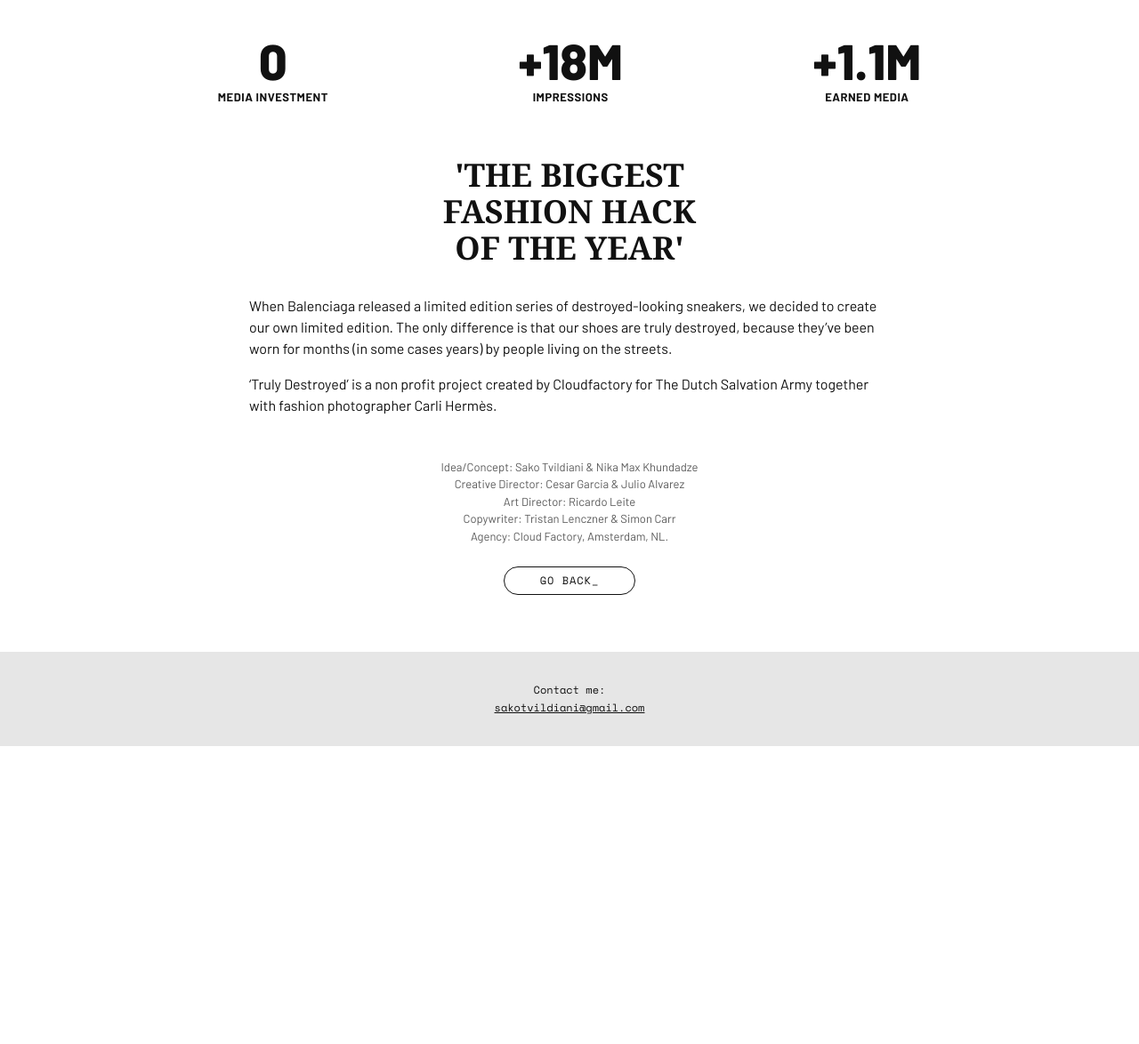
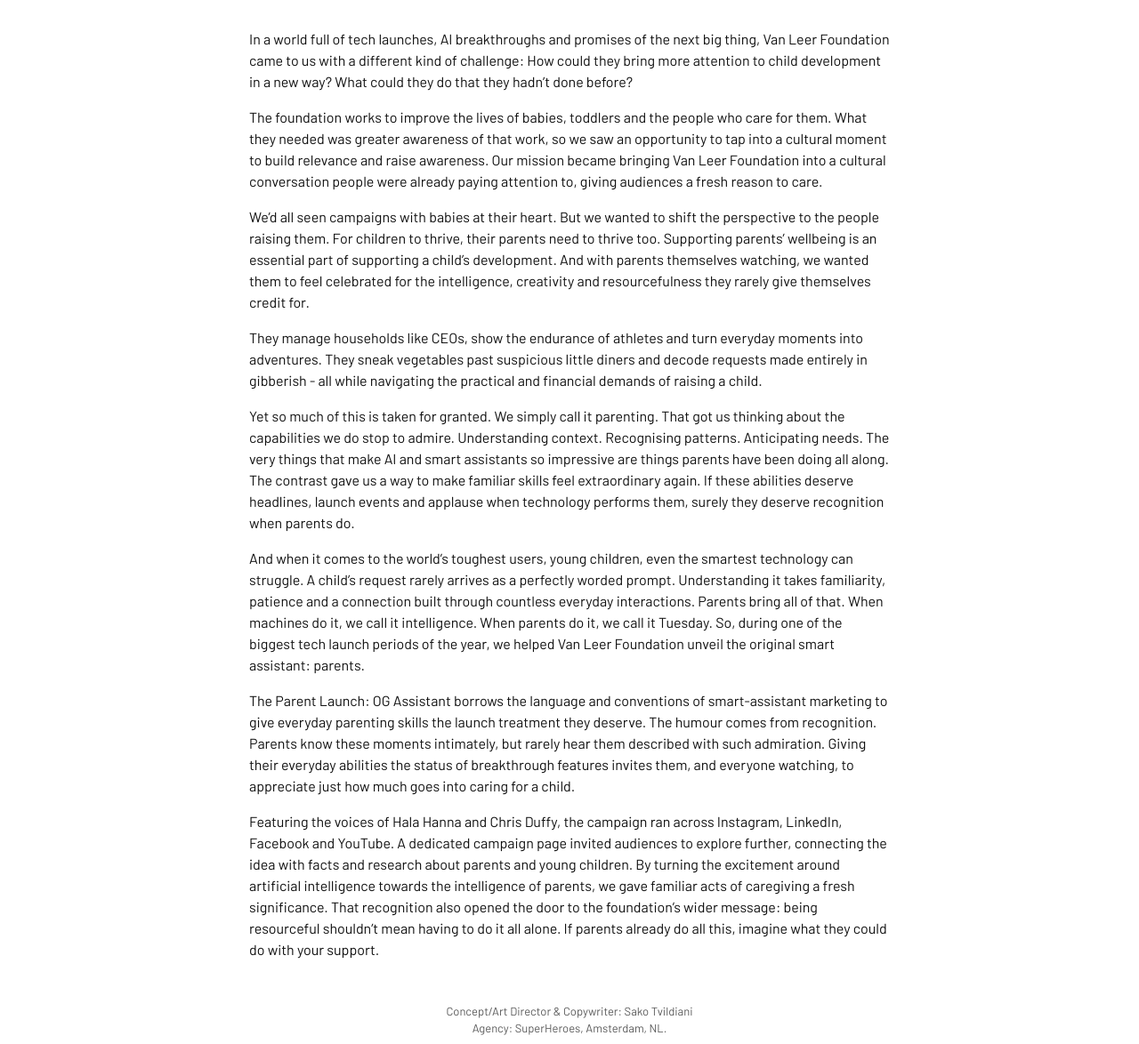
Before and after one commit to sakotenzin/sakotenz.github.io, a Jekyll site: the page built from _posts/2026-11-18-van-leer-foundation-parent-tech-launch.md, in a window 1280 px wide and 1400 px high, scrolled down 556 px. Shown: the part 226-1400 px from the top of the window at 89% size. Built offline with Jekyll 4.4.1, drawn with Linux system fonts in a browser that asks for light colours; before the commit the page ends 1621 px from its top, so only the background shows below that.

Commit message:
Update _posts/2026-11-18-van-leer-foundation-parent-tech-launch.md (via Pages CMS)

```diff
--- a/_posts/2026-11-18-van-leer-foundation-parent-tech-launch.md
+++ b/_posts/2026-11-18-van-leer-foundation-parent-tech-launch.md
@@ -10,15 +10,30 @@ card:
 ---
 https://www.youtube.com/watch?v=ZVIRxXQ-PzA
 
-<div class="stats"><div><b>0</b><span>MEDIA INVESTMENT</span></div><div><b>+18M</b><span>IMPRESSIONS</span></div><div><b>+1.1M</b><span>EARNED MEDIA</span></div></div>
+In a world full of tech launches, AI breakthroughs and promises of the next big thing, Van Leer Foundation came to us with a different kind of challenge: How could they bring more attention to child development in a new way? What could they do that they hadn’t done before?
 
-## 'THE BIGGEST<br>FASHION HACK<br>OF THE YEAR'
-{: .statement}
+The foundation works to improve the lives of babies, toddlers and the people who care for them. What they needed was greater awareness of that work, so we saw an opportunity to tap into a cultural moment to build relevance and raise awareness. Our mission became bringing Van Leer Foundation into a cultural conversation people were already paying attention to, giving audiences a fresh reason to care.
 
-When Balenciaga released a limited edition series of destroyed-looking sneakers, we decided to create our own limited edition. The only difference is that our shoes are truly destroyed, because they’ve been worn for months (in some cases years) by people living on the streets.
+We’d all seen campaigns with babies at their heart. But we wanted to shift the perspective to the people raising them. For children to thrive, their parents need to thrive too. Supporting parents’ wellbeing is an essential part of supporting a child’s development. And with parents themselves watching, we wanted them to feel celebrated for the intelligence, creativity and resourcefulness they rarely give themselves credit for.
 
-‘Truly Destroyed’ is a non profit project created by Cloudfactory for The Dutch Salvation Army together with fashion photographer Carli Hermès.
+They manage households like CEOs, show the endurance of athletes and turn everyday moments into adventures. They sneak vegetables past suspicious little diners and decode requests made entirely in gibberish - all while navigating the practical and financial demands of raising a child.
+
+Yet so much of this is taken for granted. We simply call it parenting.
+That got us thinking about the capabilities we do stop to admire. Understanding context. Recognising patterns. Anticipating needs. The very things that make AI and smart assistants so impressive are things parents have been doing all along.
+The contrast gave us a way to make familiar skills feel extraordinary again. If these abilities deserve headlines, launch events and applause when technology performs them, surely they deserve recognition when parents do.
+
+And when it comes to the world’s toughest users, young children, even the smartest technology can struggle. A child’s request rarely arrives as a perfectly worded prompt. Understanding it takes familiarity, patience and a connection built through countless everyday interactions. Parents bring all of that.
+When machines do it, we call it intelligence. When parents do it, we call it Tuesday.
+So, during one of the biggest tech launch periods of the year, we helped Van Leer Foundation unveil the original smart assistant: parents.
+
+The Parent Launch: OG Assistant borrows the language and conventions of smart-assistant marketing to give everyday parenting skills the launch treatment they deserve.
+The humour comes from recognition. Parents know these moments intimately, but rarely hear them described with such admiration. Giving their everyday abilities the status of breakthrough features invites them, and everyone watching, to appreciate just how much goes into caring for a child.
+
+Featuring the voices of Hala Hanna and Chris Duffy, the campaign ran across Instagram, LinkedIn, Facebook and YouTube. A dedicated campaign page invited audiences to explore further, connecting the idea with facts and research about parents and young children.
+By turning the excitement around artificial intelligence towards the intelligence of parents, we gave familiar acts of caregiving a fresh significance. That recognition also opened the door to the foundation’s wider message: being resourceful shouldn’t mean having to do it all alone.
+If parents already do all this, imagine what they could do with your support.
 
 
-Idea/Concept: Sako Tvildiani & Nika Max Khundadze<br>Creative Director: Cesar Garcia & Julio Alvarez<br>Art Director: Ricardo Leite<br>Copywriter: Tristan Lenczner & Simon Carr<br>Agency: Cloud Factory, Amsterdam, NL.
+
+Concept/Art Director & Copywriter: Sako Tvildiani<br>Agency: SuperHeroes, Amsterdam, NL.
 {: .credits}
```
